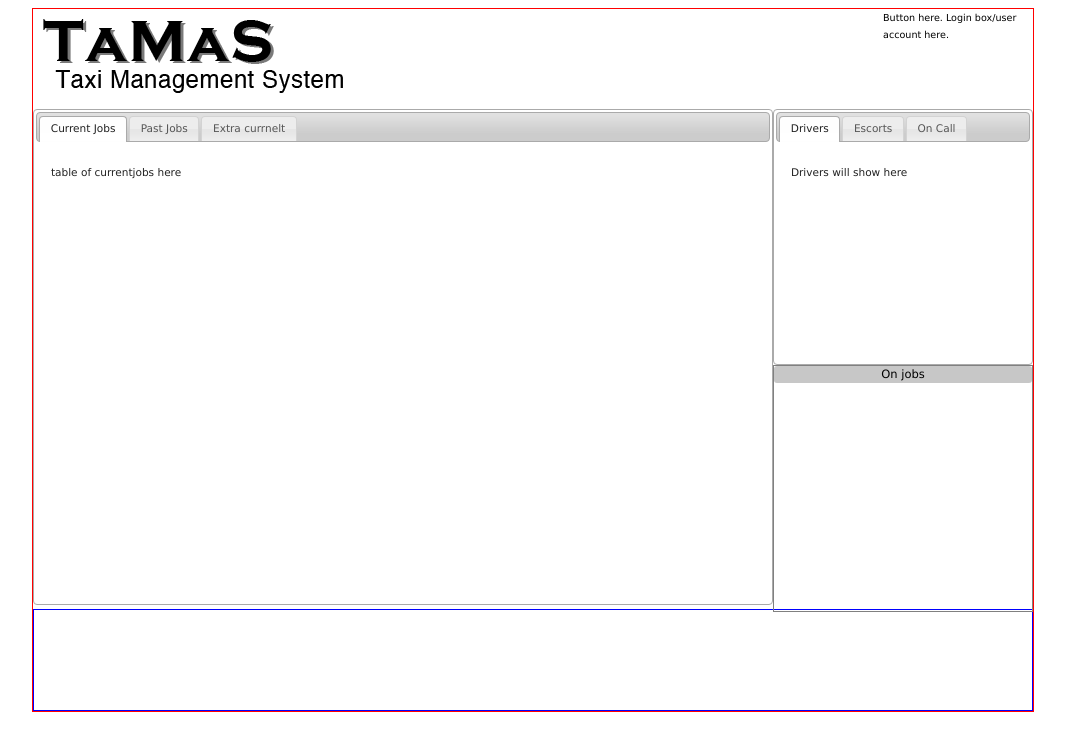
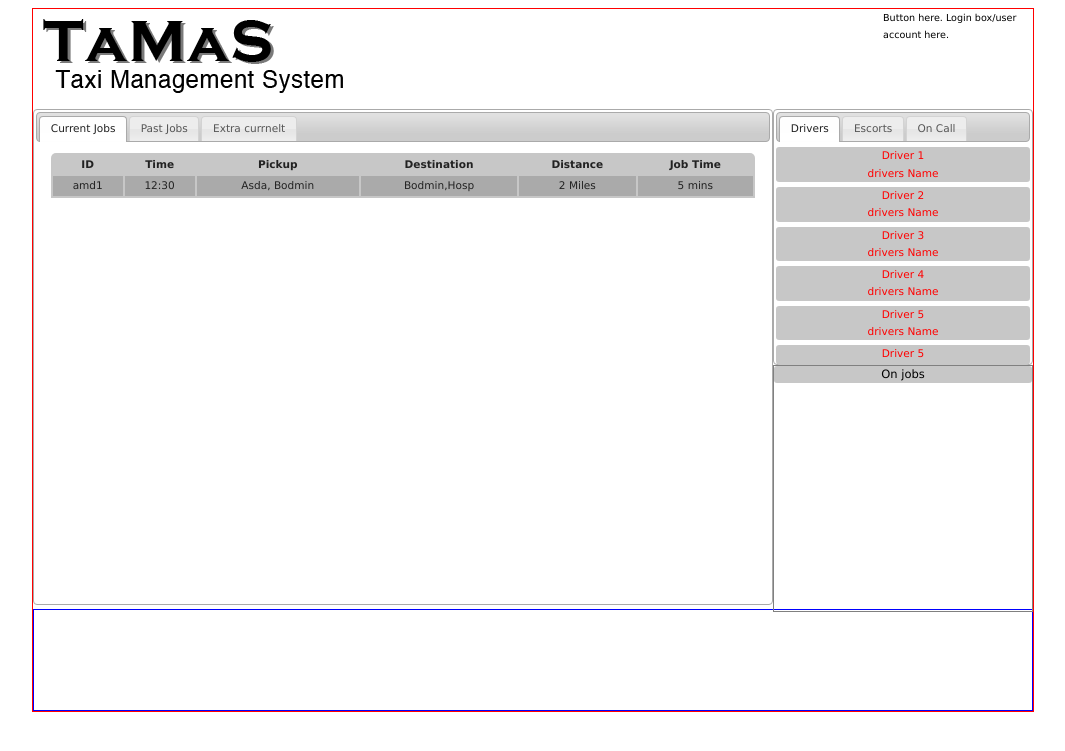
Before and after one commit to Faved/taxi_man, a Django app: page / in a window 1280 px wide. Shown: the top 751 px of the page, without its empty margins (107-1172 px from the left). Run offline with Django 3.2, Linux system fonts and the light colour scheme.

Commit message:
changed the layout, added some css rules

```diff
--- a/Templates/content.html
+++ b/Templates/content.html
@@ -18,7 +18,29 @@
 		    <li><a href="#tabs-3">Extra currnelt</a></li>
 		  </ul>
 		  <div id="tabs-1">
-		    <p>table of currentjobs here</p>
+		    <table class='tableOfJobs'>
+				<thead>
+		       		<tr>
+		          	    <th>ID</th>
+			            <th>Time</th>
+			            <th>Pickup</th>
+			            <th>Destination</th>
+			            <th>Distance</th>
+			            <th>Job Time</th>
+		    	    </tr>
+			    </thead>
+			    <tbody>
+			    	<tr>
+			    		<td>amd1</td>
+			    		<td>12:30</td>
+			    		<td>Asda, Bodmin</td>
+			    		<td>Bodmin,Hosp</td>
+			    		<td>2 Miles</td>
+			    		<td>5 mins</td>
+			    	</tr>
+
+			    </tbody>
+			</table>
 		  </div>
 		  <div id="tabs-2">
 		    <p>Table of past jobs here</p>
@@ -33,12 +55,19 @@
 		<!-- the top is the current drivers -->
 		<div id="tabs2">
 		  <ul>
-		    <li><a href="#tabs-1">Drivers</a></li>
+		    <li><a href="#DriversAvail">Drivers</a></li>
 		    <li><a href="#tabs-2">Escorts</a></li>
 		    <li><a href="#tabs-3">On Call</a></li>
 		  </ul>
-		  <div id="tabs-1">
-		    <p>Drivers will show here</p>
+		  <div id="DriversAvail">
+		    <!-- the current available drivers will show here. currently hard coded, this will come from the database eventually -->
+		    <div id="driver1" class="drivers_avail"><p> Driver 1 <br/>drivers Name</p></div>
+		    <div id="driver2" class="drivers_avail"><p> Driver 2 <br/>drivers Name</p></div>
+		    <div id="driver3" class="drivers_avail"><p> Driver 3 <br/>drivers Name</p></div>
+		    <div id="driver4" class="drivers_avail"><p> Driver 4 <br/>drivers Name</p></div>
+		    <div id="driver5" class="drivers_avail"><p> Driver 5 <br/>drivers Name</p></div>
+		    <div id="driver5" class="drivers_avail"><p> Driver 5 <br/>drivers Name</p></div>
+		    <div id="driver5" class="drivers_avail"><p> Driver 5 <br/>drivers Name</p></div>
 		  </div>
 		  <div id="tabs-2">
 		    <p>list of escorts here.</p>
--- a/css/styles.css
+++ b/css/styles.css
@@ -67,3 +67,32 @@ body{
 .ui-tabs{
 	height:98%;
 }
+#DriversAvail{
+ padding:0;
+ height:89%;
+ overflow-y:scroll;
+}
+.drivers_avail{
+  width:100%;
+  padding:0;
+  background:#c7c7c7;
+  margin-top:5px;
+  text-align:center;
+  border-radius:0.3em;
+  display:table;
+}
+.drivers_avail p{
+	margin:0;
+  padding:0;
+  display:table-cell;
+  vertical-align:middle;
+}
+.tableOfJobs{
+  width:100%;
+  background-color:#c7c7c7;
+  border-radius: 5px 5px 0 0 ;
+}
+.tableOfJobs tbody tr{
+ background-color:#aaaaaa;
+  text-align:center;
+}
--- a/js/functions.js
+++ b/js/functions.js
@@ -3,4 +3,24 @@
 $(function() {
     $( "#tabs" ).tabs();
     $( "#tabs2" ).tabs();
+    setDriverHeight();
   });
+
+// setting the hieght of the driver_avail divs
+function setDriverHeight()
+{
+	var i = 0;
+	// find out how many there are in the drivers div.
+	$('#DriversAvail div').each(function(){
+		i++;
+	});
+
+	//get the overall hieght of the containing div
+	var h = $("#DriversAvail").height() -i;
+	h = h/i;
+	h= h-5;
+	$('#DriversAvail div').each(function(){
+		$(this).css('height',h);
+		$(this).css('color','red');
+	});
+}
```
